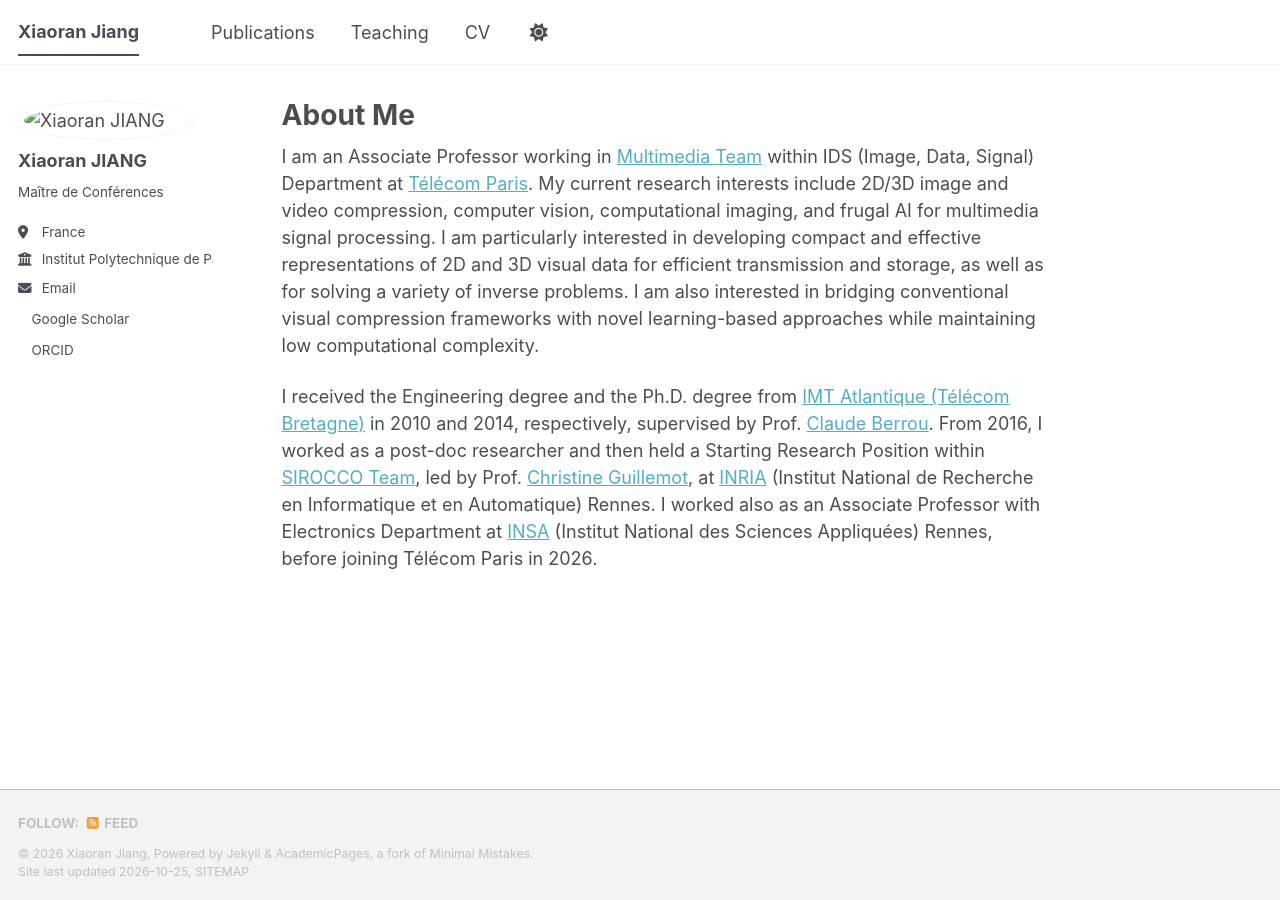
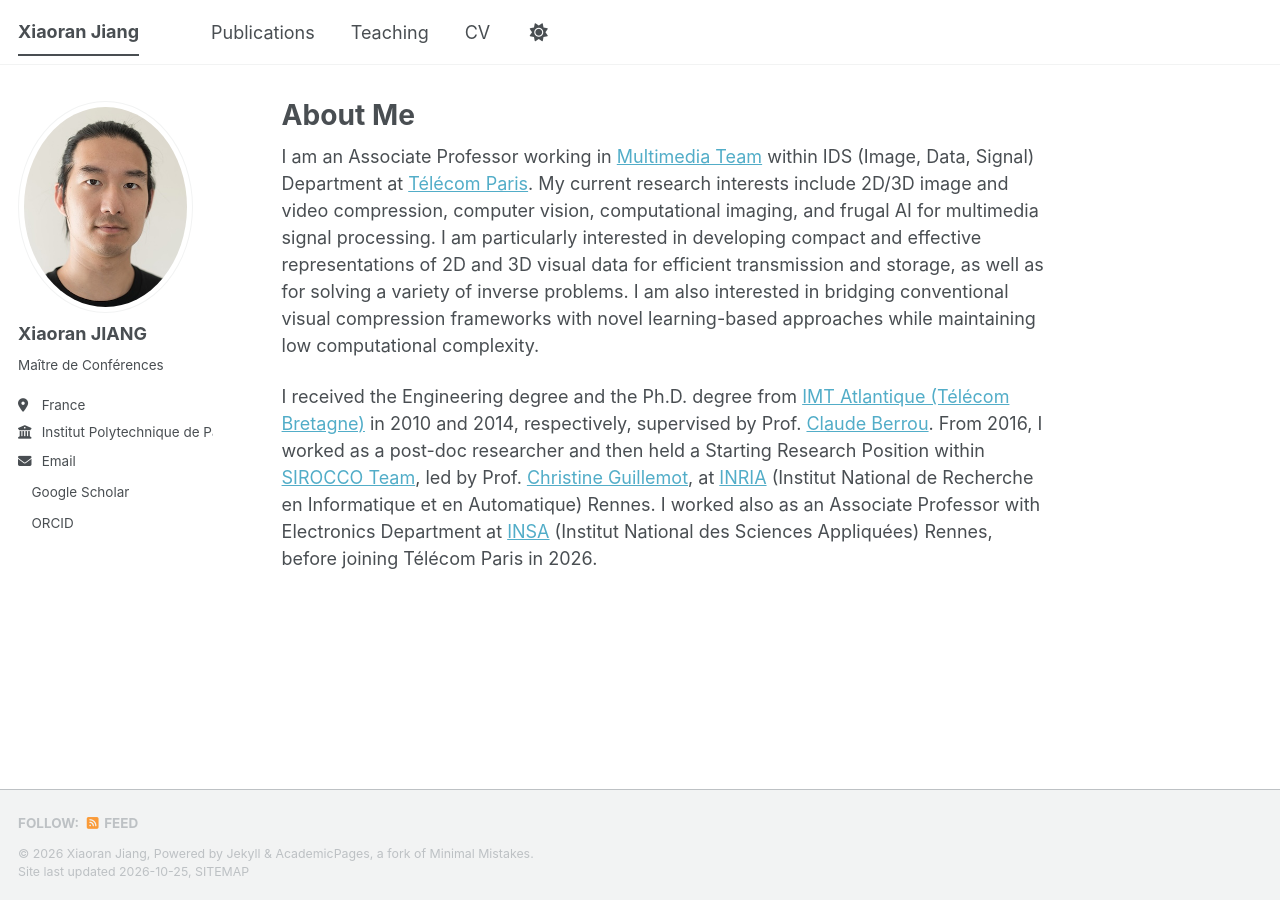
Before and after one commit to xiaoranjiang/xiaoranjiang.github.io, a Jekyll site: the page built from _pages/about.md, in a window 1280 px wide. Built offline with Jekyll 4.4.1, drawn with Linux system fonts in a browser that asks for light colours; a style sheet for code colours, icons or effects is not loaded.

Commit message:
Update _config.yml

```diff
--- a/_config.yml
+++ b/_config.yml
@@ -23,7 +23,7 @@ repository               : "xiaoranjiang/xiaoranjiang.github.io"
 #               Additional customization can be done by editing /_includes/author-profile.html
 author:
   # Biographic information
-  avatar           : "/images/xiaoran-jiang.jpg"
+  avatar           : "xiaoran-jiang.jpg"
   name             : "Xiaoran JIANG"
   pronouns         : # example: "she/her"
   bio              : "Maître de Conférences"
```
